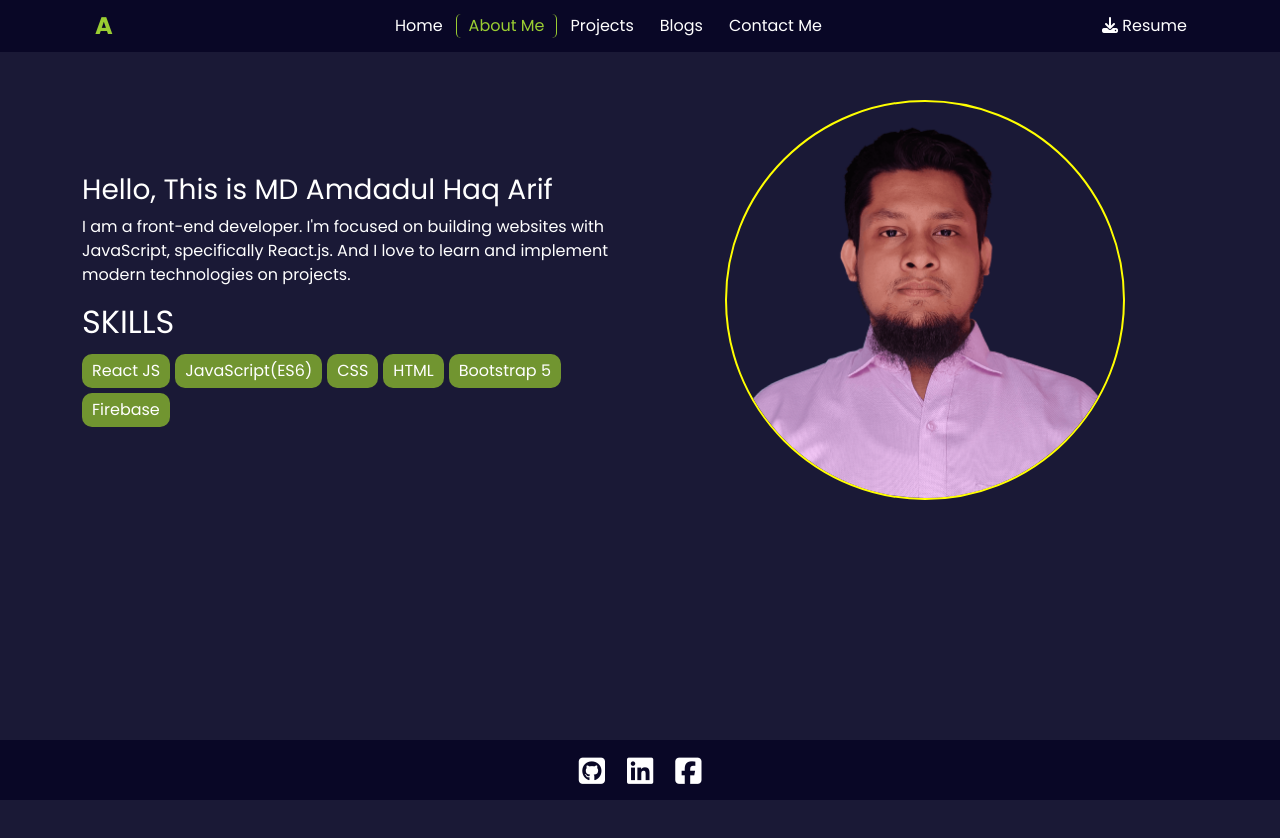
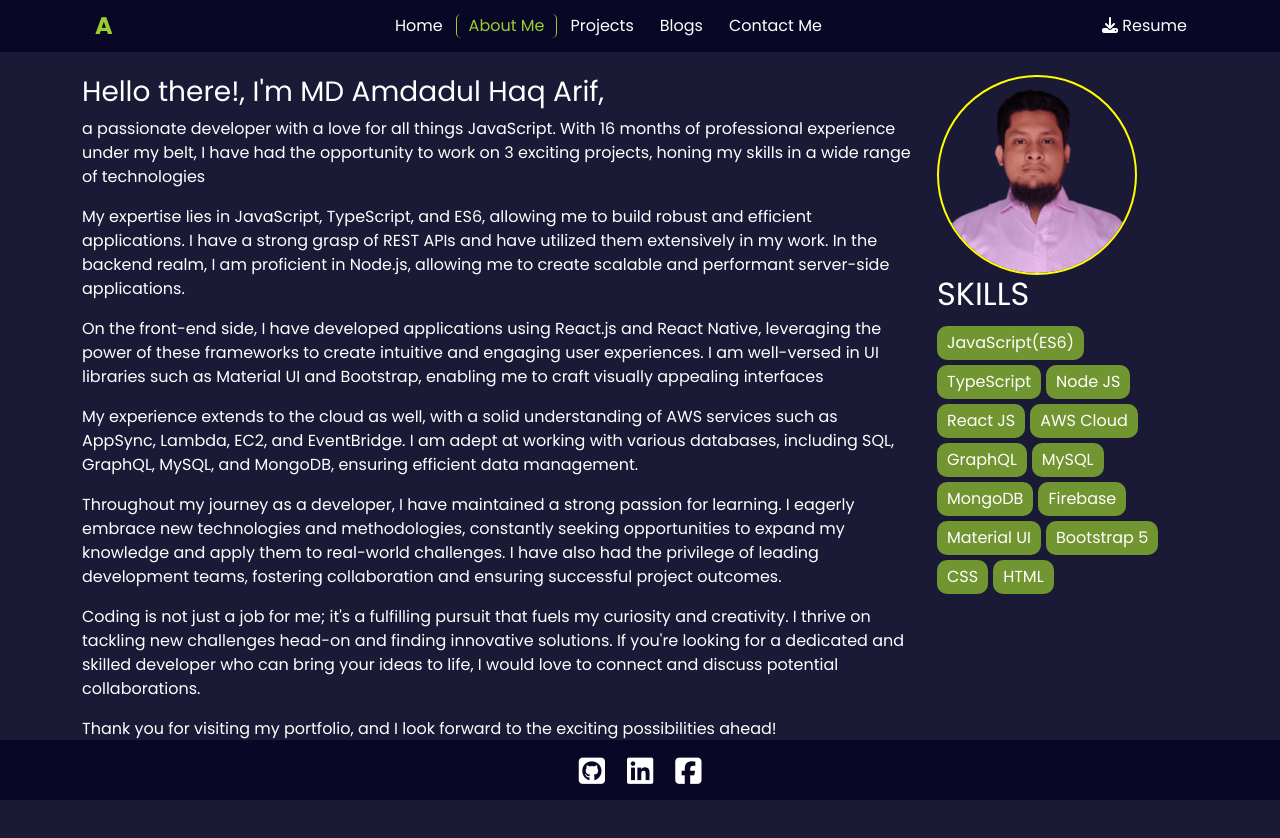
Before and after one commit to amdadulgfx/amdadul-portofolio, a React (Create React App) app: page /aboutMe in a window 1280 px wide. Shown: the top 838 px of the page. Before the commit the page ends 800 px from the top, so only its background shows below. Built offline with nearby package versions, Linux system fonts and the light colour scheme.

Commit message:
portifolio updated

```diff
--- a/src/components/AboutMe/AboutMe.js
+++ b/src/components/AboutMe/AboutMe.js
@@ -9,31 +9,77 @@ const AboutMe = () => {
         AOS.init();
     }, []);
     return (
+        <Container className='text-white my-5' >
+            <Row md={2} xs={1} style={{ marginTop: '75px' }}>
+                <Col md={9} >
+                    <div data-aos="fade-right" data-aos-duration="1000">
+                        <h3>Hello there!, I'm MD Amdadul Haq Arif,</h3>
+                        {/* <p>
+                                I am a full stack developer. I'm focused on building websites with JavaScript, specifically React.js and Node Js. And I love to learn and implement modern technologies on projects. </p> */}
+                        <p>
+                            a passionate developer with a love for all things JavaScript. With 16 months of professional experience under my belt, I have had the opportunity to work on 3 exciting projects, honing my skills in a wide range of technologies
+                        </p>
+                        <p>
+                            My expertise lies in JavaScript, TypeScript, and ES6, allowing me to build robust and efficient applications. I have a strong grasp of REST APIs and have utilized them extensively in my work. In the backend realm, I am proficient in Node.js, allowing me to create scalable and performant server-side applications.
+                        </p>
+                        <p>
+                            On the front-end side, I have developed applications using React.js and React Native, leveraging the power of these frameworks to create intuitive and engaging user experiences. I am well-versed in UI libraries such as Material UI and Bootstrap, enabling me to craft visually appealing interfaces
+                        </p>
+                        <p>
+                            My experience extends to the cloud as well, with a solid understanding of AWS services such as AppSync, Lambda, EC2, and EventBridge. I am adept at working with various databases, including SQL, GraphQL, MySQL, and MongoDB, ensuring efficient data management.
+                        </p>
+                        <p>
+                            Throughout my journey as a developer, I have maintained a strong passion for learning. I eagerly embrace new technologies and methodologies, constantly seeking opportunities to expand my knowledge and apply them to real-world challenges. I have also had the privilege of leading development teams, fostering collaboration and ensuring successful project outcomes.
+                        </p>
+
+                        <p>
+                            Coding is not just a job for me; it's a fulfilling pursuit that fuels my curiosity and creativity. I thrive on tackling new challenges head-on and finding innovative solutions. If you're looking for a dedicated and skilled developer who can bring your ideas to life, I would love to connect and discuss potential collaborations.
+                        </p>
+
+                        <p>
+                            Thank you for visiting my portfolio, and I look forward to the exciting possibilities ahead!
+                        </p>
+                    </div>
+                </Col>
+                <Col data-aos="fade-left" data-aos-duration="1000" md={3} >
+                    <div style={{}}>
+
+                    </div>
+                    <img className='' style={{ borderRadius: '400px', border: '2px solid yellow', height: '200px', }} src={myPic} alt="" />
                     <div>
-            <Container className='text-white my-5'>
-                <Row md={2} xs={1}>
-                    <Col className='d-flex justify-content-center align-items-center'>
-                        <div data-aos="fade-right" data-aos-duration="1000">
-                            <h3>Hello, This is MD Amdadul Haq Arif</h3>
-                            <p>
-                                I am a  front-end developer. I'm focused on building websites with JavaScript, specifically React.js. And I love to learn and implement modern technologies on projects. </p>
                         <h2>SKILLS</h2>
                         <div className='technology d-flex flex-wrap'>
+                            <span>JavaScript(ES6)</span>
+                            <span>TypeScript</span>
+                            <span>Node JS</span>
                             <span>React JS</span>
-                                <span>JavaScript(ES6)</span>
+                            <span>AWS Cloud</span>
+                            <span>GraphQL</span>
+                            <span>MySQL</span>
+                            <span>MongoDB</span>
+                            <span>Firebase</span>
+                            <span>Material UI</span>
+                            <span>Bootstrap 5</span>
                             <span>CSS</span>
                             <span>HTML</span>
-                                <span>Bootstrap 5</span>
-                                <span>Firebase</span>
                         </div>
                     </div>
-                    </Col>
-                    <Col data-aos="fade-left" data-aos-duration="1000" className='d-flex justify-content-center align-items-center'>
-                        <img style={{ borderRadius: '400px', border: '2px solid yellow', height: '400px' }} src={myPic} alt="" />
+
+                    {/* <img
+                        style={{
+                            borderRadius: '400px',
+                            border: '2px solid yellow',
+                            height: '200px',
+                            alignSelf: 'flex-end',
+                            marginLeft: 'auto', // Add this CSS property
+                        }}
+                        src={myPic}
+                        alt=""
+                    /> */}
                 </Col>
             </Row>
         </Container>
-        </div>
+
     );
 };
 
--- a/src/components/Blogs/Blogs.js
+++ b/src/components/Blogs/Blogs.js
@@ -2,7 +2,7 @@ import React from 'react';
 
 const Blogs = () => {
     return (
-        <div className='text-white text-center'>
+        <div className='text-white text-center' style={{ marginTop: '75px' }}>
             <h3>Coming Soon...</h3>
         </div>
     );
--- a/src/components/Home/Home/Home.js
+++ b/src/components/Home/Home/Home.js
@@ -6,6 +6,8 @@ import './Home.css';
 import AOS from 'aos';
 import 'aos/dist/aos.css';
 import Typewriter from 'typewriter-effect';
+import myPic from '../../../images/arif.png';
+
 
 const Home = () => {
 
@@ -14,7 +16,8 @@ const Home = () => {
     }, []);
     return (
         <Container>
-            <div className='d-flex justify-content-center align-items-center  text-white ' style={{ height: '400px' }}>
+            <div style={{ height: '250px', justifyContent: 'space-between', display: 'flex', color: 'white', marginTop: '80px', marginLeft: '100px', marginRight: '100px' }}>
+
                 <div className='d-flex'>
                     <div data-aos="fade-up" data-aos-duration="1000" className='title-border'></div>
                     <div>
@@ -25,7 +28,7 @@ const Home = () => {
                         <h3>
                             <Typewriter
                                 options={{
-                                    strings: ['Front-End Developer', 'JavaScript Developer', 'I Love Coding'],
+                                    strings: ['Full Stack Developer', 'JavaScript Developer', 'I Love Coding'],
                                     autoStart: true,
                                     loop: true,
                                 }}
@@ -35,6 +38,25 @@ const Home = () => {
                         <Link to='/contactMe'><button className='regular-btn' >Hire Me</button></Link>
                     </div>
                 </div>
+                <img className='' style={{ borderRadius: '400px', border: '2px solid yellow', height: '200px', }} src={myPic} alt="" />
+            </div>
+            <div className='text-white' style={{ color: 'white', marginLeft: '100px', marginRight: '100px', }}>
+                <h2>SKILLS</h2>
+                <div className='technology d-flex flex-wrap '>
+                    <span>JavaScript(ES6)</span>
+                    <span>TypeScript</span>
+                    <span>Node JS</span>
+                    <span>React JS</span>
+                    <span>AWS Cloud</span>
+                    <span>GraphQL</span>
+                    <span>MySQL</span>
+                    <span>MongoDB</span>
+                    <span>Firebase</span>
+                    <span>Material UI</span>
+                    <span>Bootstrap 5</span>
+                    <span>CSS</span>
+                    <span>HTML</span>
+                </div>
             </div>
             <Projects></Projects>
         </Container>
--- a/src/components/Projects/Projects.js
+++ b/src/components/Projects/Projects.js
@@ -56,7 +56,7 @@ const Projects = () => {
         <Container>
             <div data-aos="zoom-in-down" data-aos-duration="1000"
                 style={{ paddingBottom: "100px" }}>
-                <h2 className='text-white text-center fw-bolder fs-1 py-5'>My Projects</h2>
+                <h2 className='text-white text-center fw-bolder fs-1 py-5' style={{ marginTop: '25px' }}>My Projects</h2>
                 <Row md={2} xs={1} >
                     <Col >
                         <Carousel variant='dark' indicators={false}>
--- a/src/components/Shared/Footer/Footer.css
+++ b/src/components/Shared/Footer/Footer.css
@@ -1,5 +1,5 @@
 .footer {
-    position: absolute;
+    position: fixed;
     padding: 10px 10px 0px 10px;
     bottom: 0;
     width: 100%;
@@ -8,7 +8,7 @@
     background: #090726;
 }
 
-.social-icon{
+.social-icon {
     font-size: 30px;
     color: white;
     padding: 0px 10px;
@@ -16,7 +16,7 @@
 
 }
 
-.social-icon:hover{
+.social-icon:hover {
     color: yellowgreen;
     border: 1px solid yellowgreen;
     border-radius: 5px;
--- a/src/components/Shared/NavigationBar/NavigationBar.js
+++ b/src/components/Shared/NavigationBar/NavigationBar.js
@@ -10,10 +10,11 @@ const NavigationBar = () => {
     }
     const bgNav = {
         backgroundColor: '#090726',
+        // margin: '100px'
     }
 
     return (
-        <div >
+        <div style={{ position: 'fixed', top: 0, width: '100%', zIndex: 1, }}>
             <Navbar collapseOnSelect style={bgNav} expand="lg" className="navbar-dark" >
                 <Container >
                     <Link to="/" className='navLink' style={logoStyle}>A</Link>
```
Lines whose indentation alone changed are shown as unchanged.
